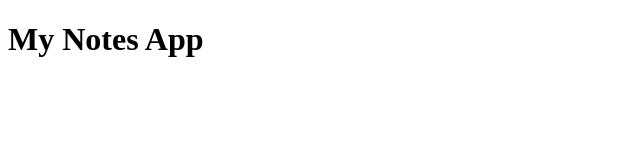
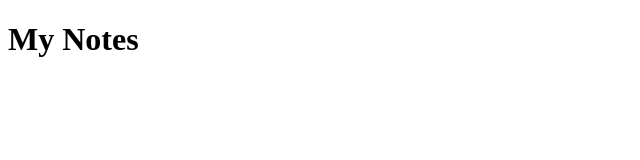
Before and after one commit to J-JD/My-Notes-App, an Angular app: page / in a window 1280 px wide. Shown: the top 160 px of the page, without its empty margins (0-640 px from the left). Built offline with nearby package versions, Linux system fonts and the light colour scheme.

Commit message:
Adding Components - Header

```diff
--- a/src/app/app.component.html
+++ b/src/app/app.component.html
@@ -1 +1 @@
-<h1>My Notes App</h1>
+<app-header/>
--- a/src/app/app.component.ts
+++ b/src/app/app.component.ts
@@ -1,8 +1,10 @@
 import {Component} from '@angular/core';
+import { HeaderComponent } from '../header/header.component';
 
 @Component({
     selector: 'app-root',
     standalone: true,
     templateUrl: './app.component.html',
+    imports: [HeaderComponent],
 })
 export class AppComponent {}
--- /dev/null
+++ b/src/header/header.component.ts
@@ -0,0 +1,11 @@
+import { Component} from "@angular/core";
+
+@Component({
+    selector: 'app-header',
+    standalone: true,
+    template: '<h1>{{title}}</h1>',
+    styleUrl: './header.component.css',
+})
+export class HeaderComponent {
+    title = "My Notes"
+}
```
Also changed, not shown: src/header/header.component.css (added).
